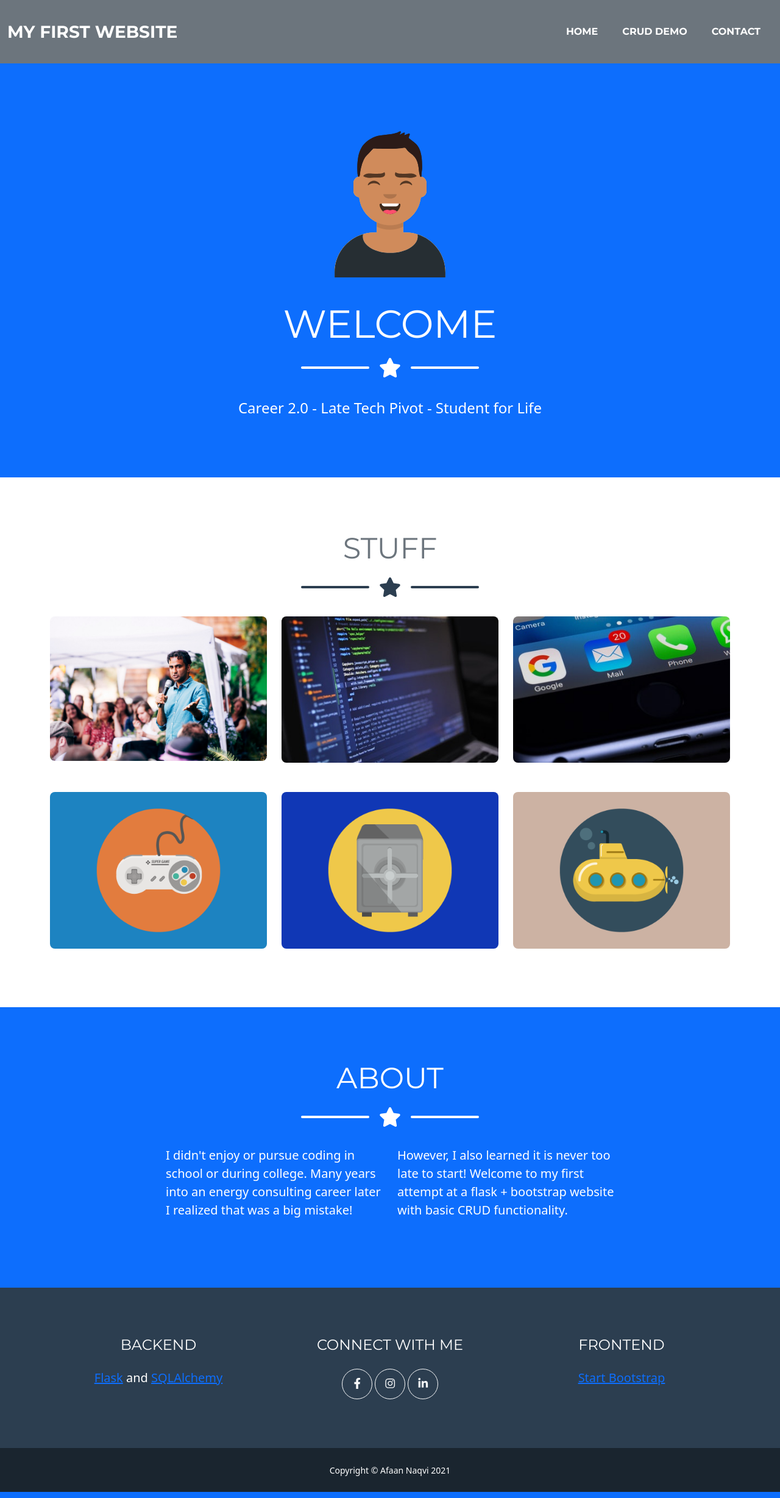
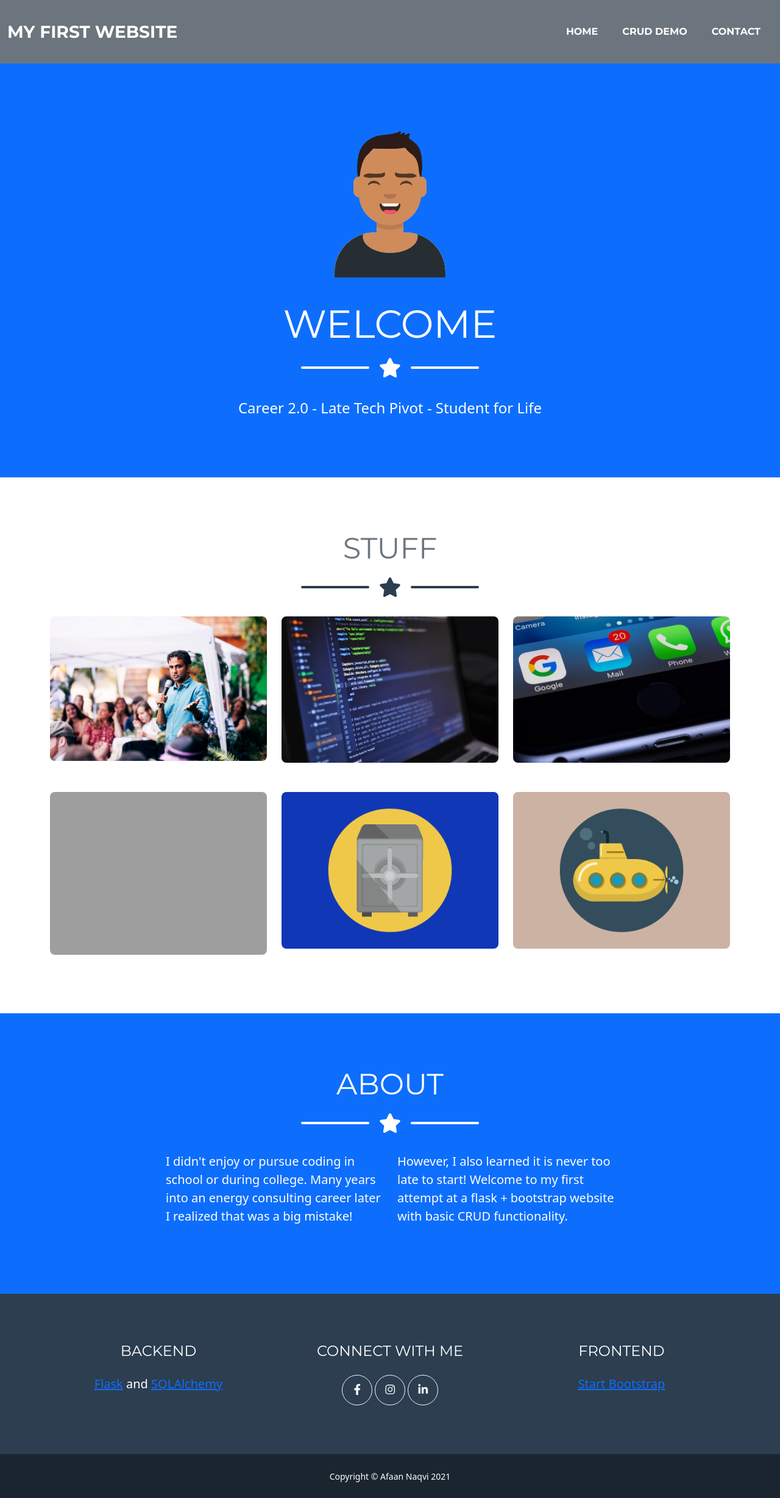
Before and after one commit to afaan5556/my_first_flask_app, a Flask app: page / in a window 1280 px wide. Shown: the whole page at 61% size. Run offline with Flask 2, Linux system fonts and the light colour scheme; some libraries are stand-ins or nearby versions; grey boxes are pictures that could not be loaded.

Commit message:
Complete low polyart modal

```diff
--- a/templates/index.html
+++ b/templates/index.html
@@ -65,7 +65,7 @@
                             <div class="portfolio-item-caption d-flex align-items-center justify-content-center h-100 w-100">
                                 <div class="portfolio-item-caption-content text-center text-white"><i class="fas fa-plus fa-3x"></i></div>
                             </div>
-                            <img class="img-fluid" src="{{url_for('static', filename='game.png')}}" />
+                            <img class="img-fluid" src="{{url_for('static', filename='lowpolyart.png')}}" />
                         </div>
                     </div>
                     <!-- Portfolio Item 5-->
@@ -217,7 +217,7 @@
                                     <iframe width="420" height="315" src="https://www.youtube.com/embed/8uwRUmyTof4" frameborder="0" allowfullscreen></iframe>
                                     <!-- Portfolio Modal - Text-->
                                     <p class="mb-4">An adaptation of <a href="https://cosmiccoding.com.au/tutorials/lowpoly">this</a> python + pygame tutorial by Samuel Hinton to create a Low Poly-Art video of my father towards the end of his 3-decade long decorated commercial aviation career.</p>
-                                    <a class="btn btn-primary" href="" role="button">See Code Sample</a>
+                                    <a class="btn btn-primary" href="https://github.com/afaan5556/my_code_samples/blob/main/Low%20Poly%20Art.ipynb" role="button">See Code Sample</a>
                                 </div>
                             </div>
                         </div>
```
Also changed, not shown: static/cabin.png (deleted), static/cake.png (deleted), static/circus.png (deleted), static/game.png (deleted), 2 other files.
